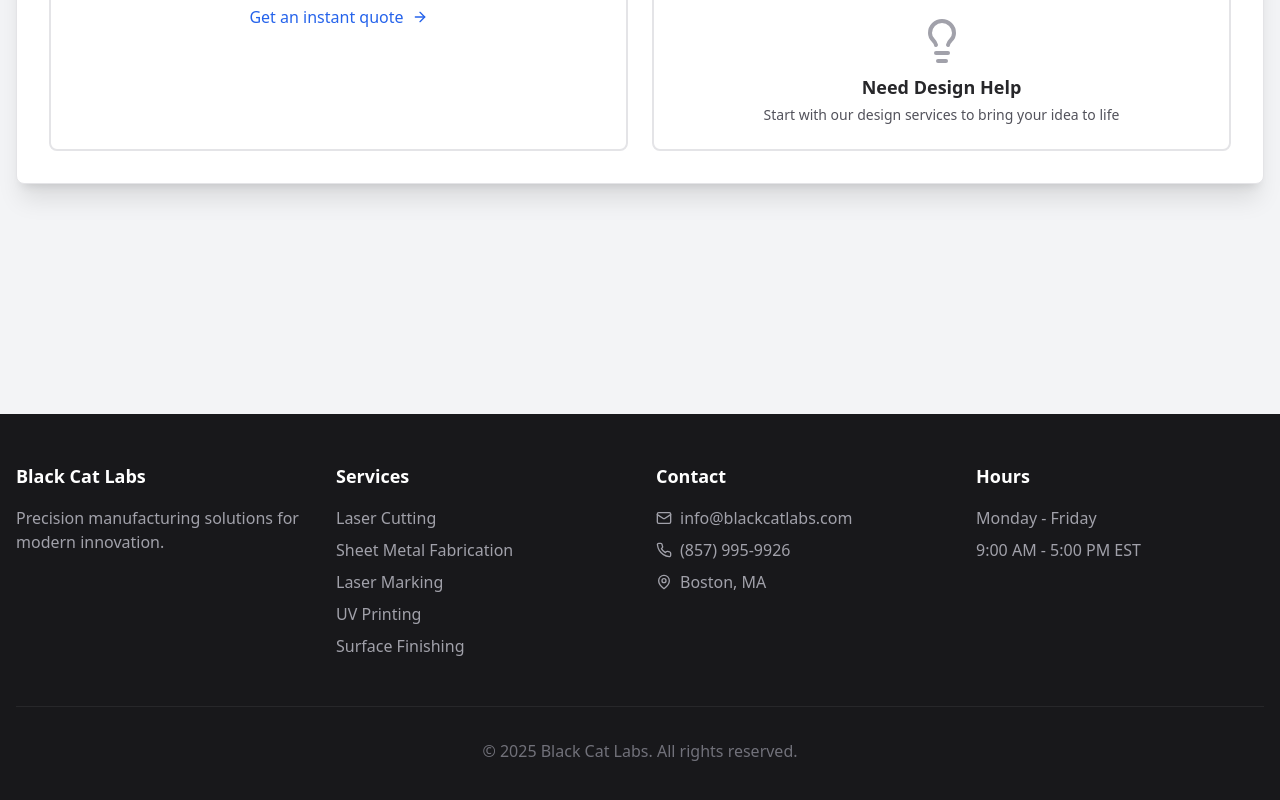
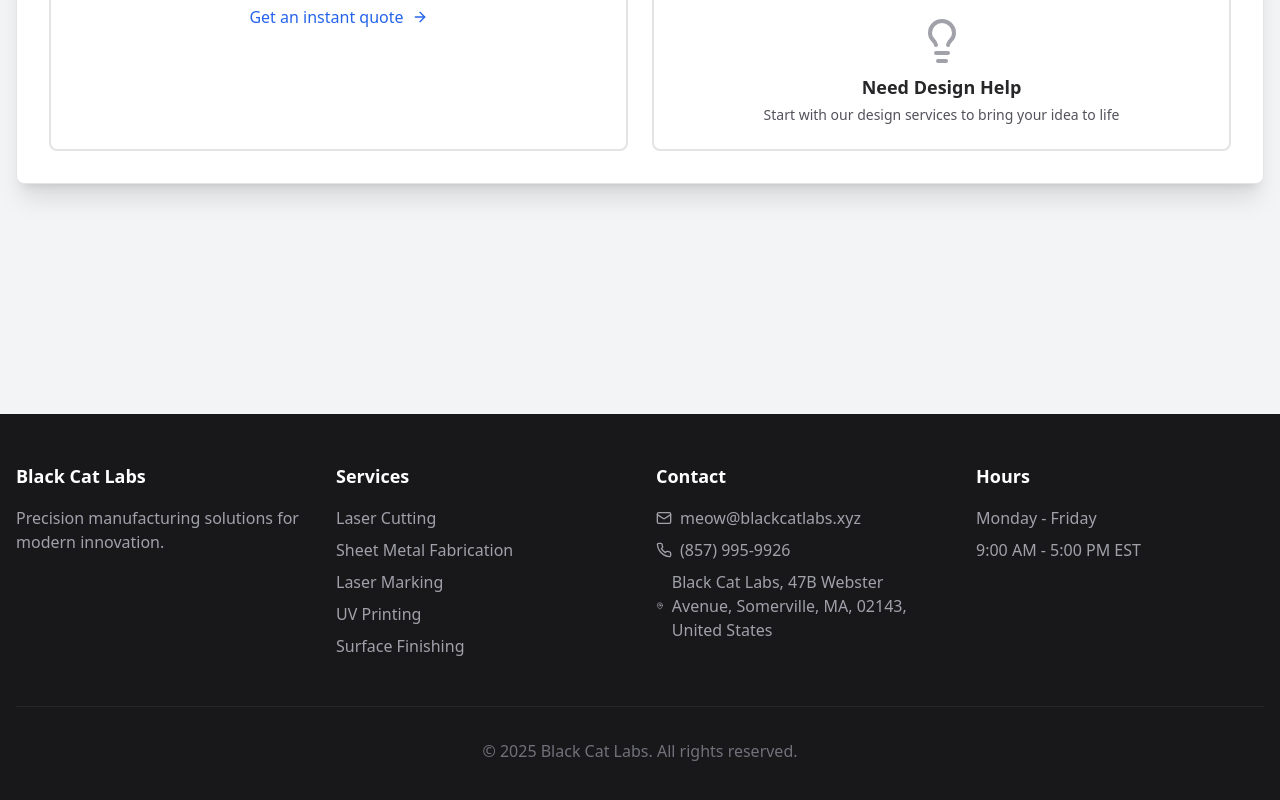
Before and after one commit to BlackCatLabs16/BCL-Test-Website-v1, a React (Vite) app: page /quote in a window 1280 px wide. Shown: the part 386-1186 px from the top of the page. Built offline with nearby package versions, Linux system fonts and the light colour scheme.

Commit message:
Update Footer.tsx

```diff
--- a/src/components/Footer.tsx
+++ b/src/components/Footer.tsx
@@ -28,7 +28,7 @@ export default function Footer() {
             <ul className="space-y-2 text-zinc-400">
               <li className="flex items-center">
                 <Mail className="h-4 w-4 mr-2" />
-                info@blackcatlabs.com
+                meow@blackcatlabs.xyz
               </li>
               <li className="flex items-center">
                 <Phone className="h-4 w-4 mr-2" />
@@ -36,7 +36,7 @@ export default function Footer() {
               </li>
               <li className="flex items-center">
                 <MapPin className="h-4 w-4 mr-2" />
-                Boston, MA
+                Black Cat Labs, 47B Webster Avenue, Somerville, MA, 02143, United States
               </li>
             </ul>
           </div>
```
